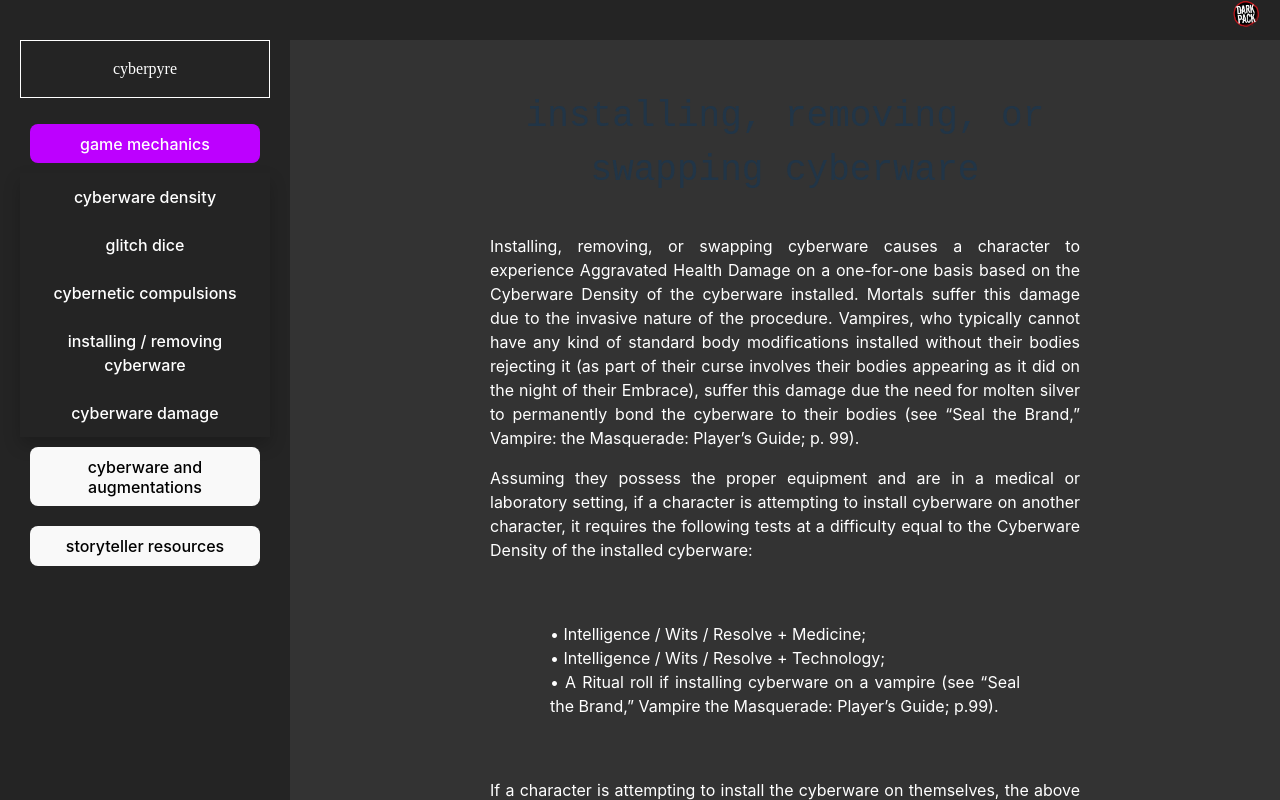
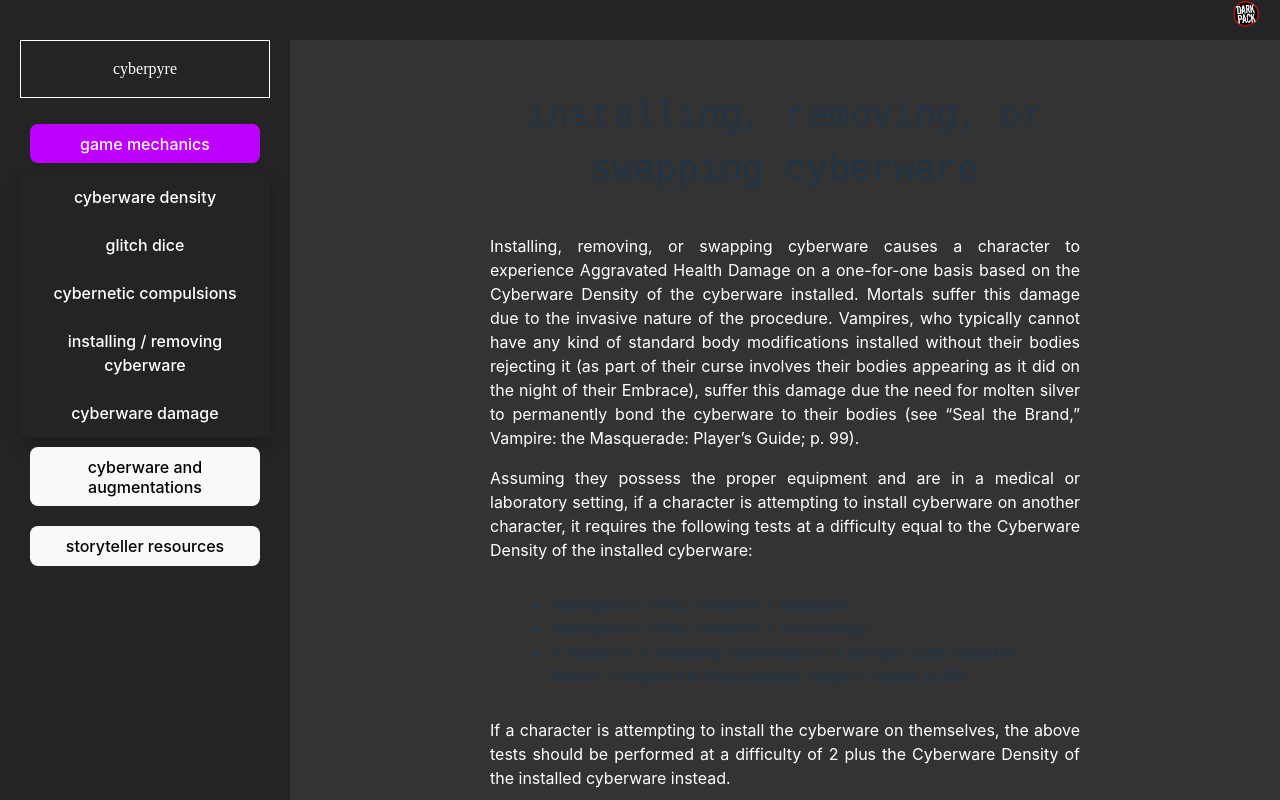
Before and after one commit to qpgdev/cyberpyre, a React (Vite) app: page /game-mechanics/installing-removing in a window 1280 px wide. Built offline with nearby package versions, Linux system fonts and the light colour scheme; the HTML template or start-up script is replaced by a standard one; a web font is replaced by a local one.

Commit message:
cleaning up bulleted lists with bulleted unordered list component

```diff
--- a/src/components/about-cyberpyre-pages/SupportTheProject.tsx
+++ b/src/components/about-cyberpyre-pages/SupportTheProject.tsx
@@ -10,7 +10,7 @@
   };
 
   return (
-    <div className="scrollable-div" style={{ maxHeight: "95vh" }}>
+    <div className="support-the-project" style={{ maxHeight: "95vh" }}>
       <div style={{ display: "flex" }}>
         <div
           style={{
@@ -116,7 +116,7 @@
             Get started
           </button>
         </div>
-        <img src={neonHallway} style={{ height: "95vh" }}></img>
+        <img src={neonHallway}></img>
       </div>
     </div>
   );
--- a/src/components/cyberware-and-augmentations/WhatAreAugmentationsPage.tsx
+++ b/src/components/cyberware-and-augmentations/WhatAreAugmentationsPage.tsx
@@ -1,8 +1,6 @@
 import cyberSalubri from "../../assets/salubri-cyberpunk.jpg";
 
 import BulletedUnorderedList from "../lib/BulletedUnorderedList";
-
-// /home/qpgdev/dev/side-projects/cyberpyre/src/assets/salubri-cyberpunk.jpg
 
 function WhatAreAugmentations() {
   const firstListItems = [
--- a/src/components/game-mechanics-pages/CyberwareDamagePage.tsx
+++ b/src/components/game-mechanics-pages/CyberwareDamagePage.tsx
@@ -1,4 +1,6 @@
 import { useLocation, useNavigate } from "react-router-dom";
+
+import BulletedUnorderedList from "../lib/BulletedUnorderedList";
 
 function CyberwareDamagePage() {
   const navigate = useNavigate();
@@ -11,6 +13,15 @@
   const navigateToWhatAreAugmentations = () => {
     navigate("/cyberware-and-augmentations/what-are-augmentations");
   };
+
+  const listItems = [
+    "Each point of Cyberware Damage to Attribute Augmentations eliminates any bonuses provided by the Cyberware Density of the damaged cyberware on a one-for-one basis; ",
+    "Each point of Cyberware Damage to a neural processor reduces the total number of chip slots as well as destroying the chips in the affected slots;",
+    "Each point of Cyberware Damage to cyberware which grants Cyber or Discipline powers reduces the level of the Cyber power or Discipline by one dot and disables access to a power granted by that cyberware, beginning with the highest level Discipline power granted by that cyberware and descending from there; ",
+    "Cyberware Damage to Weapon cyberware disables the weapon once damage equal to the Cyberware Density level of the weapon has been dealt to the cyberware;",
+    "Each point of Cyberware Damage to Armor-specific cyberware reduces the character's Armor by 2 dots;",
+    "Each point of Cyberware Damage to Merit-specific or experimental cyberware reduces the dots provided by that cyberware by 1, and eliminates that Merit once damage equal to the Cyberware Density level of the Merit has been dealt to the cyberware.",
+  ];
 
   return (
     <div className="scrollable-div" style={{ maxHeight: "95vh" }}>
@@ -34,37 +45,9 @@
           The effects of the Cyberware Damage varies depending on the cyberware:{" "}
           <br></br>
         </p>
-        <p
-          className="game-mechanics-text"
-          style={{
-            padding: "10px",
-            marginTop: "20px",
-            marginBottom: "20px",
-            marginLeft: "50px",
-            marginRight: "50px",
-          }}
-        >
-          &bull; Each point of Cyberware Damage to Attribute Augmentations
-          eliminates any bonuses provided by the Cyberware Density of the
-          damaged cyberware on a one-for-one basis; <br></br>
-          &bull; Each point of Cyberware Damage to a neural processor reduces
-          the total number of chip slots as well as destroying the chips in the
-          affected slots;<br></br>
-          &bull; Each point of Cyberware Damage to cyberware which grants Cyber
-          or Discipline powers reduces the level of the Cyber power or
-          Discipline by one dot and disables access to a power granted by that
-          cyberware, beginning with the highest level Discipline power granted
-          by that cyberware and descending from there; <br></br>
-          &bull; Cyberware Damage to Weapon cyberware disables the weapon once
-          damage equal to the Cyberware Density level of the weapon has been
-          dealt to the cyberware;<br></br>
-          &bull; Each point of Cyberware Damage to Armor-specific cyberware
-          reduces the character's Armor by 2 dots;<br></br>
-          &bull; Each point of Cyberware Damage to Merit-specific or
-          experimental cyberware reduces the dots provided by that cyberware by
-          1, and eliminates that Merit once damage equal to the Cyberware
-          Density level of the Merit has been dealt to the cyberware.<br></br>
-        </p>
+
+        <BulletedUnorderedList arrOfStrings={listItems}></BulletedUnorderedList>
+
         <p className="game-mechanics-text">
           A piece of cyberware cannot receive more damage than its Cyberware
           Density level without being fully destroyed.
--- a/src/components/game-mechanics-pages/InstallingRemovingPage.tsx
+++ b/src/components/game-mechanics-pages/InstallingRemovingPage.tsx
@@ -1,4 +1,6 @@
 import { useLocation, useNavigate } from "react-router-dom";
+
+import BulletedUnorderedList from "../lib/BulletedUnorderedList";
 
 function InstallingRemovingPage() {
   const navigate = useNavigate();
@@ -12,6 +14,11 @@
     navigate("/game-mechanics/cyberware-damage");
   };
 
+  const listItems = [
+    "Intelligence / Wits / Resolve + Medicine;",
+    "Intelligence / Wits / Resolve + Technology;",
+    "A Ritual roll if installing cyberware on a vampire (see “Seal the Brand,” Vampire the Masquerade: Player’s Guide; p.99).",
+  ];
 
   return (
     <div className="scrollable-div" style={{ maxHeight: "95vh" }}>
@@ -39,21 +46,9 @@
           on another character, it requires the following tests at a difficulty
           equal to the Cyberware Density of the installed cyberware: <br></br>
         </p>
-        <p
-          className="game-mechanics-text"
-          style={{
-            padding: "10px",
-            marginTop: "50px",
-            marginBottom: "50px",
-            marginLeft: "50px",
-            marginRight: "50px",
-          }}
-        >
-          &bull; Intelligence / Wits / Resolve + Medicine;<br></br>
-          &bull; Intelligence / Wits / Resolve + Technology;<br></br>
-          &bull; A Ritual roll if installing cyberware on a vampire (see “Seal
-          the Brand,” Vampire the Masquerade: Player’s Guide; p.99).
-        </p>
+
+        <BulletedUnorderedList arrOfStrings={listItems}></BulletedUnorderedList>
+
         <p className="game-mechanics-text">
           If a character is attempting to install the cyberware on themselves,
           the above tests should be performed at a difficulty of 2 plus the
@@ -108,10 +103,7 @@
         </p>
       </div>
       <div className="navigation-buttons-div">
-      <button
-            className="intro-button-alt"
-            onClick={navigateToCompulsions}
-          >
+        <button className="intro-button-alt" onClick={navigateToCompulsions}>
           Back
         </button>
         <button
```
Lines whose indentation alone changed are shown as unchanged.
